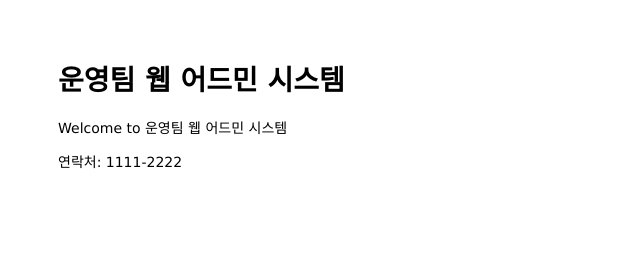
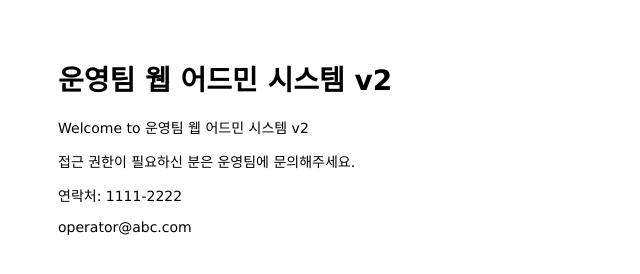
Before and after one commit to gonsland99/gitStudy, a website: page public/index.html in a window 1280 px wide. Shown: the whole page, without its empty margins (0-640 px from the left). Drawn offline with Linux system fonts and the light colour scheme.

Commit message:
Change content

```diff
--- a/public/index.html
+++ b/public/index.html
@@ -1,16 +1,18 @@
 <html>
 
 <head>
-  <title>운영팀 웹 어드민 시스템</title>
+  <title>운영팀 웹 어드민 시스템 v2</title>
   <link rel="stylesheet" href="/stylesheets/style.css">
 </head>
 
 <body>
-  <h1>운영팀 웹 어드민 시스템</h1>
-  <p>Welcome to 운영팀 웹 어드민 시스템</p>
+  <h1>운영팀 웹 어드민 시스템 v2</h1>
+  <p>Welcome to 운영팀 웹 어드민 시스템 v2</p>
+  <p>접근 권한이 필요하신 분은 운영팀에 문의해주세요.</p>
 </body>
 
 <footer>
   <p>연락처: 1111-2222</p>
+  <p>operator@abc.com</p>
 </footer>
 </html>
```
